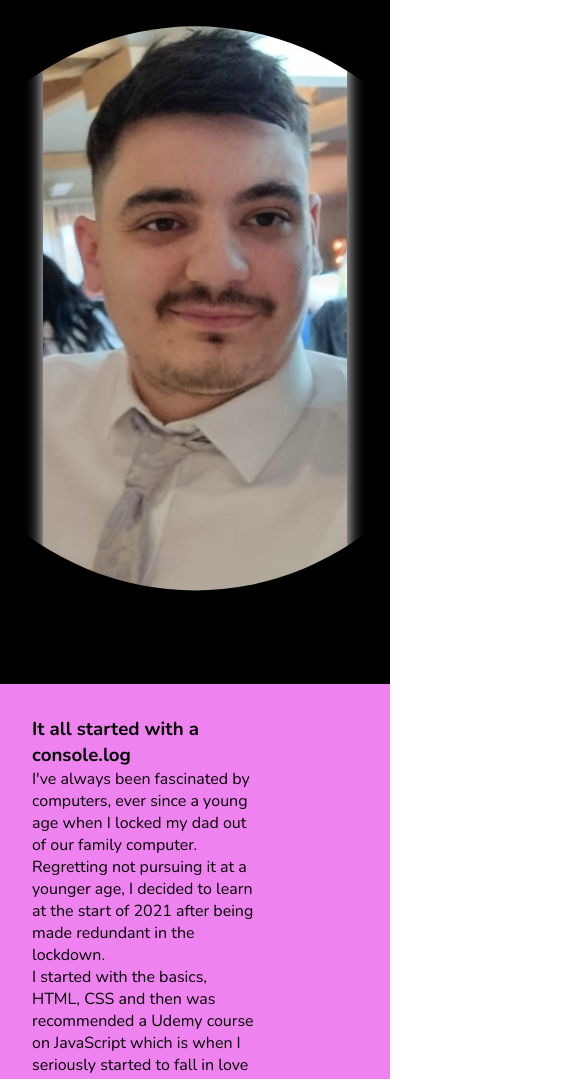
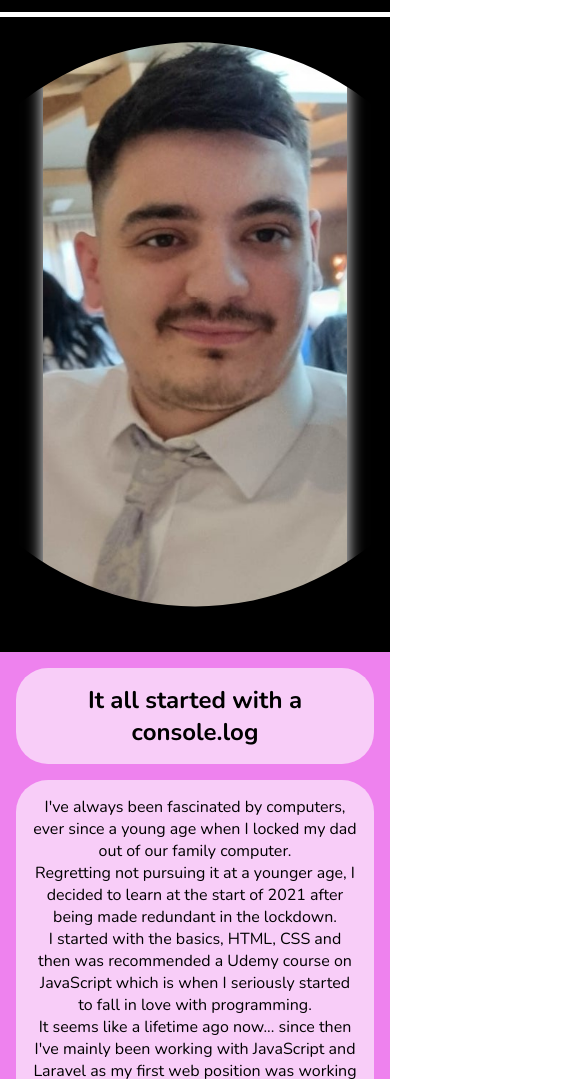
Before and after one commit to Shutt90/Portfoliov3, a website: page index.html in a window 390 px wide. Shown: the part 415-1494 px from the top of the page, 585 px wide, since content can reach past the window. Drawn offline with nearby package versions, Linux system fonts and the light colour scheme.

Commit message:
About section fully complete

```diff
--- a/index.html
+++ b/index.html
@@ -14,7 +14,7 @@
 </head>
 <body>
     <section class="about">
-        <div class="about-me margin">
+        <div class="about-me">
             <div class="line-1"></div>
             <div class="line-1-black"></div>
 
--- a/scss/partials/_about.scss
+++ b/scss/partials/_about.scss
@@ -22,6 +22,7 @@
             background-color: black;
             top: -20px;
             left: -20px;
+            border: 2px solid black;
             height: 5px;
             width: calc(100% + 40px);
         }
@@ -43,6 +44,7 @@
             background-color: black;
             bottom: -20px;
             right: -20px;
+            border: 2px solid black;
             height: 5px;
             width: calc(100% + 40px);
         }
@@ -58,6 +60,9 @@
     height: 100vh;
     width: 100%;
     color: white;
+    max-width: 100%;
+    overflow: none;
+    flex-wrap: wrap;
 
 
     &-me {
--- a/scss/partials/_responsive.scss
+++ b/scss/partials/_responsive.scss
@@ -9,17 +9,39 @@
         width: calc(100% - 30px);
     }
 
+    .line {
+        &-1 {
+            display: none;
+            &-black {
+                display: none;
+            }
+        }
+
+        &-2 {
+
+            &-black {
+                display: none;
+            }
+        }
+    }
+
     .about {
-        height: auto;
+        height: 200%;
+
+        &-me {
+            padding-top: 2rem;
+        }
+        &-img {
+            margin: 2rem;
+            transform: scale(1);
+            z-index: 5;
+        }
     }
 
     .skills {
-        height: auto;
 
-        &-container {
             &-text {
-                margin: 2rem 2rem;
-                width: 100%;
+                margin: 1rem;
             }
 
             &__box {
@@ -40,7 +62,6 @@
         height: auto;
     }
 
-}
 
 @media (max-width: 768px) {
     .margin {
@@ -49,12 +70,33 @@
 
     .about {
         flex-direction: column;
+        height: 100%;
+
+        &-me {
+            padding: 2rem;
+        }
     }
 
     .skills {
-        &__box {
-            width: 50%;
+
+        &-container {
+            padding: 1rem;
+            display: flex;
+            justify-content: center;
+
+
+            &-text {
+                text-align: center;
+                width: 100%;
+                margin: 0;
+            }
+
+            &__box {
+                padding: 1rem;
+                align-items: center;
+            }
         }
+
         &-arrow {
             display: none;
 
@@ -67,4 +109,10 @@
     .margin {
         width: 100%;
     }
+
+    .about {
+        &-image {
+            margin: 0;
+        }
+    }
 }
--- a/scss/partials/_skills.scss
+++ b/scss/partials/_skills.scss
@@ -2,6 +2,7 @@
     position: relative;
     height: 100vh;
     width: 100%;
+    max-width: 100%;
     background-color: violet;
 
     &-arrow {
@@ -25,6 +26,23 @@
             width: 40%;
             margin-left: 5rem;
             z-index: 2;
+
+            &__title {
+                font-size: 1.5rem;
+                padding: 1rem;
+                border-radius: 2rem;
+                background-color: rgba(255, 255, 255, 0.6);
+                margin-bottom: 1rem;
+
+
+            }
+
+            &__content {
+                background-color: rgba(255, 255, 255, 0.6);
+                border-radius: 2rem;
+                padding: 1rem;
+
+            }
         }
 
         &__box {
--- a/scss/partials/_variables.scss
+++ b/scss/partials/_variables.scss
@@ -3,7 +3,7 @@
 
 //margins
 .margin {
-    max-width: calc(100% - 100px);
+    width: calc(100% - 100px);
 }
 
 //colors
```
Also changed, not shown: scss/master.css, 1 other file.
